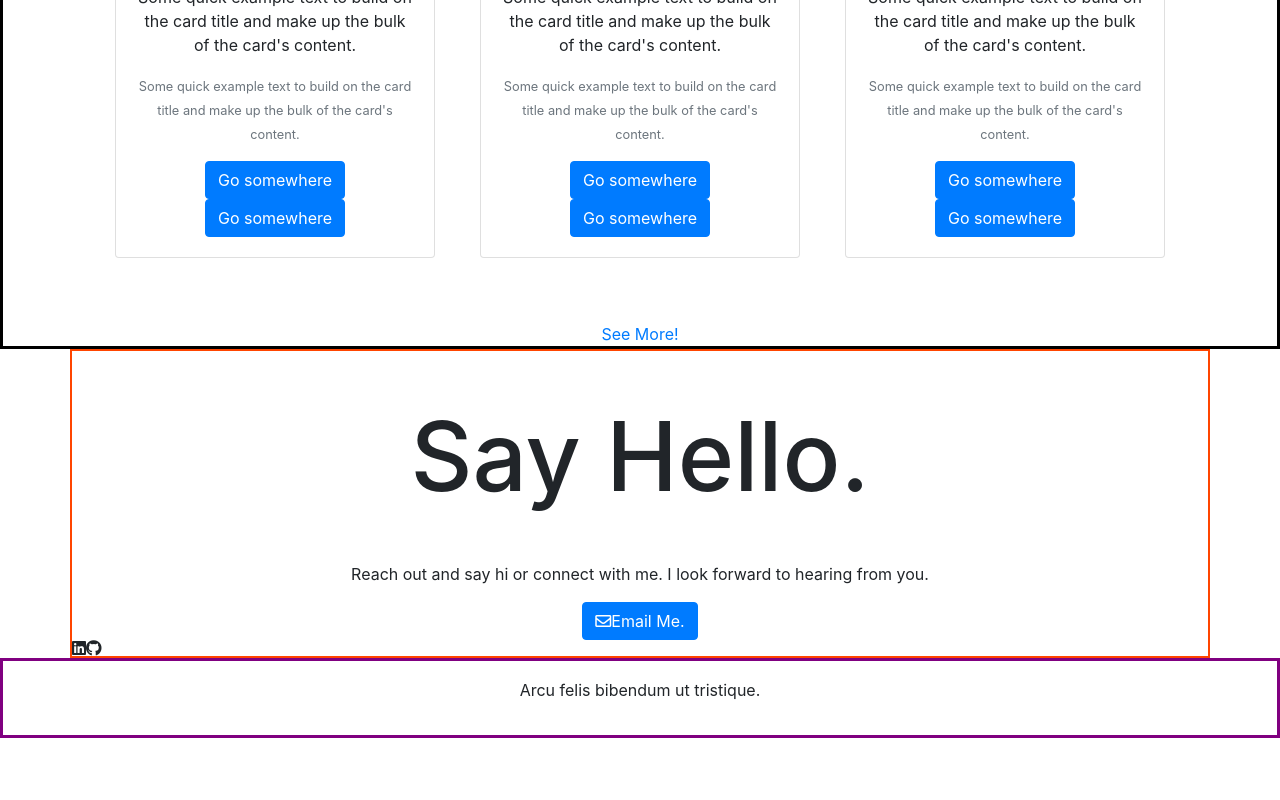
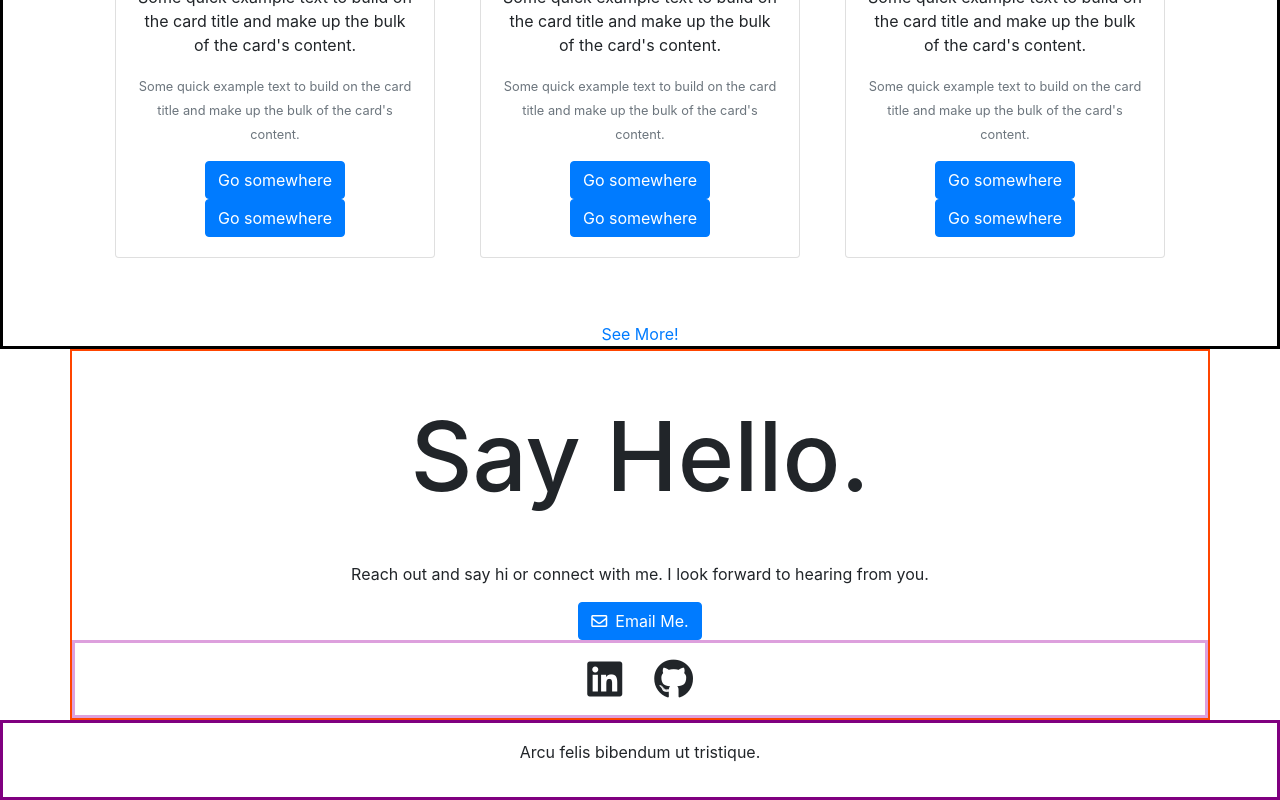
Before and after one commit to Guillermo-Martin/gcm-portfolio, a React (Create React App) app: page / in a window 1280 px wide. Shown: the part 2264-3064 px from the top of the page. Before the commit the page ends 3002 px from the top, so only its background shows below. Built offline with nearby package versions, Linux system fonts and the light colour scheme.

Commit message:
Style Font Awesome icons

```diff
--- a/src/assets/styles/styles.css
+++ b/src/assets/styles/styles.css
@@ -134,3 +134,18 @@
   margin-top: 4rem;
   margin-bottom: 4rem;
 }
+
+.Contact-row-icons {
+  border: 3px solid plum;
+  display: flex;
+  justify-content: center;
+}
+
+.icon {
+  font-size: 2.5rem;
+  margin: 1rem;
+}
+
+.fa-envelope {
+  margin-right: 0.5rem;
+}
--- a/src/components/Contact.js
+++ b/src/components/Contact.js
@@ -13,12 +13,12 @@ function Contact() {
           <p>Reach out and say hi or connect with me.  I look forward to hearing from you.</p>
 
           {/* Button */}
-          <Button><i class="far fa-envelope"></i>Email Me.</Button>
+          <Button><i className="far fa-envelope"></i>Email Me.</Button>
 
-        <Row>
+        <Row className="Contact-row-icons">
           {/* Icons */}
-          <i class="fab fa-linkedin"></i>
-          <i class="fab fa-github"></i>
+          <i className="fab fa-linkedin icon"></i>
+          <i className="fab fa-github icon"></i>
         </Row>
 
       </div>
```
